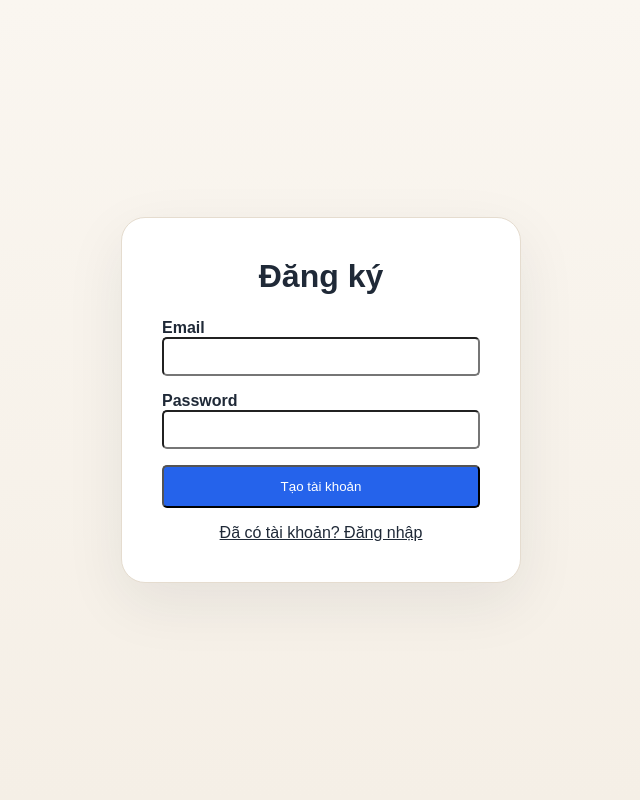
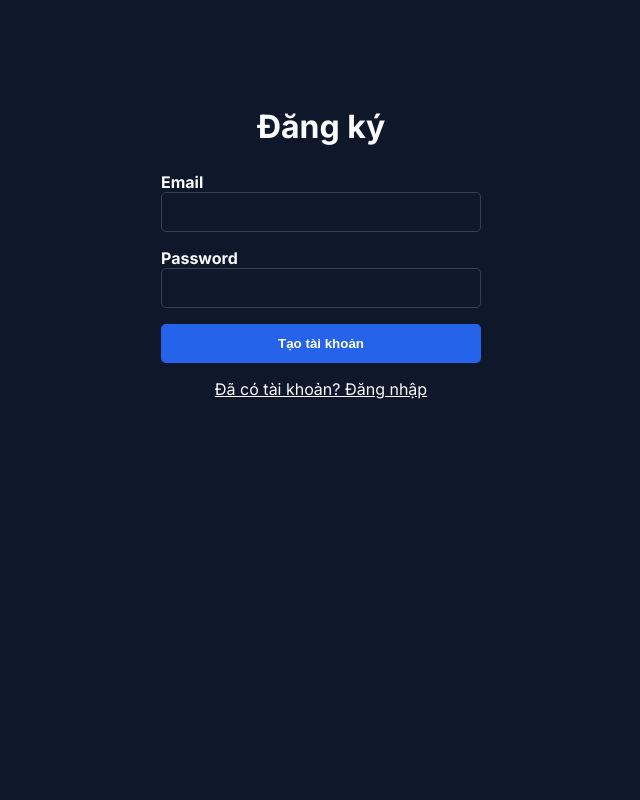
Before and after one commit to Son-Le-007/college---project-iot, a FastAPI app: page /register in a window 1280 px wide. Shown: the whole page, without its empty margins (319-959 px from the left). Run offline with FastAPI, Linux system fonts and the light colour scheme; parts of the project's set-up code (start-up, migrations or seed data) failed here and were passed over.

Commit message:
Update base.html

```diff
--- a/app/templates/base.html
+++ b/app/templates/base.html
@@ -3,12 +3,68 @@
 <head>
   <meta charset="utf-8" />
   <meta name="viewport" content="width=device-width, initial-scale=1" />
-    <title>{{ project_name if project_name else "College IoT" }}</title>
-    <link rel="stylesheet" href="/static/css/main.css" />
+  <title>Smart Garden | Dark Mode UI</title>
+  <link href="https://fonts.googleapis.com/css2?family=Inter:wght@400;600;700&display=swap" rel="stylesheet">
+  <style>
+    :root {
+      --bg-color: #0f172a;       /* Nền đen sâu */
+      --panel-bg: #1e293b;       /* Nền card nổi */
+      --text-main: #f8fafc;      /* Chữ trắng */
+      --text-muted: #94a3b8;     /* Chữ xám */
+      --accent: #3b82f6;         /* Màu xanh công nghệ */
+      --danger: #ef4444;         /* Đỏ báo động */
+      --success: #10b981;        /* Xanh lá cây an toàn */
+      --border-color: #334155;   /* Viền xám tối */
+    }
+    * { box-sizing: border-box; }
+    body {
+      margin: 0;
+      font-family: 'Inter', sans-serif;
+      background-color: var(--bg-color);
+      color: var(--text-main);
+      -webkit-font-smoothing: antialiased;
+    }
+    .shell { padding: 40px 20px; min-height: 100vh; }
+    .container { max-width: 1100px; margin: 0 auto; }
+    .card {
+      background-color: var(--panel-bg);
+      border: 1px solid var(--border-color);
+      border-radius: 16px;
+      padding: 24px;
+      box-shadow: 0 10px 15px -3px rgba(0, 0, 0, 0.5);
+      transition: transform 0.2s;
+    }
+    .card:hover { transform: translateY(-5px); }
+    .card-grid {
+      display: grid;
+      grid-template-columns: repeat(auto-fit, minmax(280px, 1fr));
+      gap: 24px;
+      margin-bottom: 24px;
+    }
+    h2, h3 { margin-top: 0; color: var(--text-main); }
+    input {
+      width: 100%; padding: 12px; border-radius: 8px;
+      background: var(--bg-color); border: 1px solid var(--border-color);
+      color: var(--text-main); font-size: 1rem;
+    }
+    button {
+      padding: 12px 20px; border-radius: 8px; border: none;
+      font-weight: bold; cursor: pointer; transition: 0.2s;
+    }
+    .btn-primary { background-color: var(--accent); color: white; }
+    .btn-primary:hover { background-color: #2563eb; }
+    .btn-danger { background-color: var(--danger); color: white; }
+    .btn-danger:hover { background-color: #dc2626; }
+    .btn-dark { background-color: #475569; color: white; }
+    .btn-dark:hover { background-color: #334155; }
+    .stat-value { font-size: 2.5rem; font-weight: 700; margin: 10px 0; }
+  </style>
 </head>
 <body>
   <main class="shell">
+    <div class="container">
       {% block content %}{% endblock %}
+    </div>
   </main>
 </body>
 </html>
```
Lines whose indentation alone changed are shown as unchanged.
